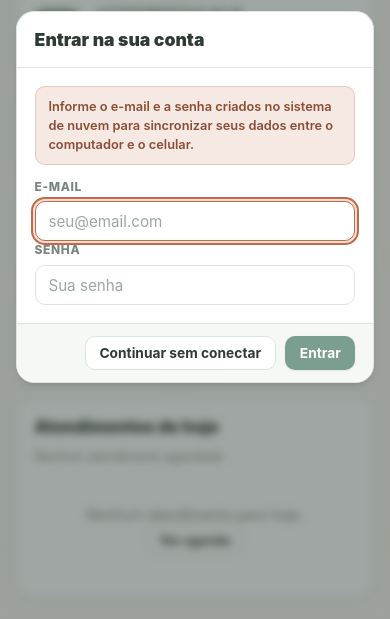
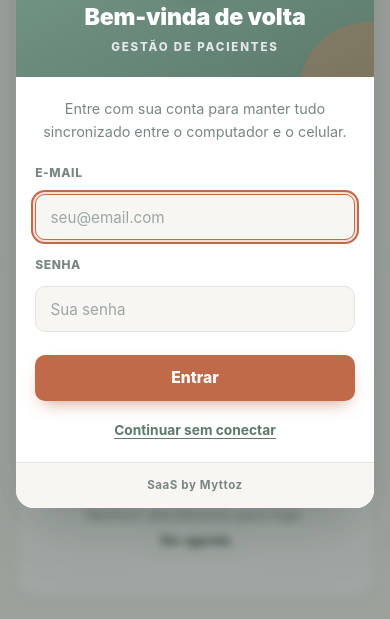
Before and after one commit to Myttoz/Saas-psicologia, a plain HTML site: page index.html in a window 390 px wide. Shown: the part 225-844 px from the top of the page. Drawn offline with Linux system fonts and the light colour scheme.

Commit message:
Redesenha tela de login com logo e paleta da marca
- modal de login com cabecalho verde salvia, logo circular e titulo
- botoes em terracota e rodape SaaS by Myttoz
- formulario com labels e foco visivel, layout responsivo
- botao Entrar agora e o unico submit do formulario

```diff
--- a/css/style.css
+++ b/css/style.css
@@ -1588,6 +1588,175 @@ svg { display: block; }
 .assinatura-preview img { max-height: 70px; max-width: 100%; object-fit: contain; }
 .assinatura-preview .preview-vazio { font-size: .8rem; color: var(--text-muted); }
 
+/* ==========================================================================
+   Tela de login — identidade visual da marca
+   ========================================================================== */
+
+.modal-login {
+  max-width: 430px;
+  overflow: hidden;
+  border: 0;
+  box-shadow: 0 24px 60px -20px rgb(46 58 51 / 0.38);
+  text-align: center;
+}
+
+/* Mantém o modal escondido até app.abrirModal() adicionar .show-modal. */
+.modal-login.show-modal {
+  display: flex;
+  flex-direction: column;
+}
+
+.login-cabecalho {
+  position: relative;
+  padding: 2rem 1.5rem 1.6rem;
+  background: linear-gradient(155deg, var(--primary) 0%, var(--primary-dark) 100%);
+  color: #fff;
+  overflow: hidden;
+}
+
+/* Detalhes discretos no fundo do cabeçalho. */
+.login-cabecalho::before,
+.login-cabecalho::after {
+  content: "";
+  position: absolute;
+  border-radius: 50%;
+  pointer-events: none;
+}
+
+.login-cabecalho::before {
+  width: 190px;
+  height: 190px;
+  top: -110px;
+  left: -70px;
+  background: rgb(255 255 255 / 0.10);
+}
+
+.login-cabecalho::after {
+  width: 140px;
+  height: 140px;
+  right: -65px;
+  bottom: -85px;
+  background: rgb(193 106 74 / 0.32);
+}
+
+.login-logo {
+  position: relative;
+  z-index: 1;
+  display: block;
+  width: 88px;
+  height: 88px;
+  margin: 0 auto 1rem;
+  border-radius: 50%;
+  object-fit: cover;
+  background: #fff;
+  border: 3px solid rgb(255 255 255 / 0.92);
+  box-shadow: 0 10px 22px rgb(0 0 0 / 0.18);
+}
+
+.login-titulo {
+  position: relative;
+  z-index: 1;
+  font-size: 1.45rem;
+  font-weight: 900;
+  letter-spacing: -0.01em;
+}
+
+.login-subtitulo {
+  position: relative;
+  z-index: 1;
+  margin-top: .3rem;
+  font-size: .72rem;
+  font-weight: 800;
+  letter-spacing: .16em;
+  text-transform: uppercase;
+  color: rgb(255 255 255 / 0.82);
+}
+
+.login-corpo {
+  padding: 1.6rem 1.75rem 1.4rem;
+  text-align: left;
+}
+
+.login-intro {
+  margin-bottom: 1.35rem;
+  color: var(--text-muted);
+  font-size: .9rem;
+  line-height: 1.55;
+  text-align: center;
+}
+
+.login-corpo .form-group { margin-bottom: 1rem; }
+.login-corpo .form-label { display: block; margin-bottom: .4rem; }
+.login-corpo .form-control { padding: .78rem .9rem; background: var(--bg); }
+
+.btn-login-entrar {
+  width: 100%;
+  margin-top: .4rem;
+  padding: .85rem 1rem;
+  border: 0;
+  border-radius: 10px;
+  background: var(--accent);
+  color: #fff;
+  font-size: .98rem;
+  font-weight: 800;
+  cursor: pointer;
+  box-shadow: 0 8px 18px -8px rgb(193 106 74 / 0.75);
+  transition: background .2s, box-shadow .2s, transform .2s;
+}
+
+.btn-login-entrar:hover {
+  background: #A9563A;
+  transform: translateY(-1px);
+  box-shadow: 0 12px 22px -8px rgb(193 106 74 / 0.8);
+}
+
+.btn-login-entrar:active { transform: none; }
+
+.login-link {
+  display: block;
+  width: 100%;
+  margin: .95rem 0 0;
+  padding: .4rem;
+  border: 0;
+  background: transparent;
+  color: var(--primary-dark);
+  font-size: .86rem;
+  font-weight: 700;
+  cursor: pointer;
+  text-decoration: underline;
+  text-underline-offset: 3px;
+}
+
+.login-link:hover { color: var(--accent); }
+
+.login-rodape {
+  padding: .85rem;
+  border-top: 1px solid var(--border);
+  background: var(--bg);
+  color: var(--text-muted);
+  font-size: .72rem;
+  font-weight: 700;
+  letter-spacing: .05em;
+  text-align: center;
+}
+
+/* Foco visível para navegação por teclado. */
+.btn-login-entrar:focus,
+.btn-login-entrar:focus-visible,
+.login-link:focus,
+.login-link:focus-visible {
+  outline: 2px solid var(--accent);
+  outline-offset: 2px;
+  box-shadow: 0 0 0 3px rgb(193 106 74 / 0.22);
+}
+
+@media (max-width: 480px) {
+  .modal-login { max-width: 100%; }
+  .login-cabecalho { padding: 1.6rem 1.2rem 1.3rem; }
+  .login-logo { width: 72px; height: 72px; }
+  .login-corpo { padding: 1.3rem 1.2rem 1.1rem; }
+}
+
 #areaImpressao { display: none; }
 
 @media print {
--- a/index.html
+++ b/index.html
@@ -682,31 +682,31 @@
 </div>
 
 <!-- Modal: login na nuvem (aparece somente se a nuvem estiver configurada) -->
-<div class="modal" id="modalLogin" onclick="event.stopPropagation()">
-  <div class="modal-header">
-    <div class="modal-title">Entrar na sua conta</div>
+<div class="modal modal-login" id="modalLogin" onclick="event.stopPropagation()">
+  <div class="login-cabecalho">
+    <img src="assets/logo.jpeg" alt="Logo" class="login-logo">
+    <div class="login-titulo">Bem-vinda de volta</div>
+    <div class="login-subtitulo">Gestão de Pacientes</div>
   </div>
-  <div class="modal-body">
-    <div class="alert-note">
-      Informe o e-mail e a senha criados no sistema de nuvem para sincronizar
-      seus dados entre o computador e o celular.
-    </div>
+  <div class="login-corpo">
+    <p class="login-intro">
+      Entre com sua conta para manter tudo sincronizado entre o computador e o celular.
+    </p>
     <form id="formLogin" onsubmit="return Backend.entrar();">
       <div class="form-group">
-        <label class="form-label">E-mail</label>
+        <label class="form-label" for="loginEmail">E-mail</label>
         <input type="email" id="loginEmail" class="form-control" placeholder="seu@email.com" autocomplete="username">
       </div>
       <div class="form-group">
-        <label class="form-label">Senha</label>
+        <label class="form-label" for="loginSenha">Senha</label>
         <input type="password" id="loginSenha" class="form-control" placeholder="Sua senha" autocomplete="current-password">
       </div>
       <div class="senha-erro erro" id="loginErro" style="display:none;"></div>
+      <button type="submit" class="btn-login-entrar">Entrar</button>
     </form>
+    <button type="button" class="login-link" onclick="app.fecharModal('modalLogin')">Continuar sem conectar</button>
   </div>
-  <div class="modal-footer">
-    <button class="btn btn-outline" onclick="app.fecharModal('modalLogin')">Continuar sem conectar</button>
-    <button class="btn btn-primary" onclick="Backend.entrar()">Entrar</button>
-  </div>
+  <div class="login-rodape">SaaS by Myttoz</div>
 </div>
 
 </div><!-- fim overlay -->
```
